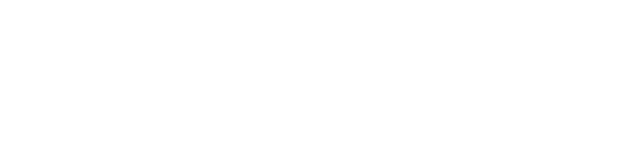
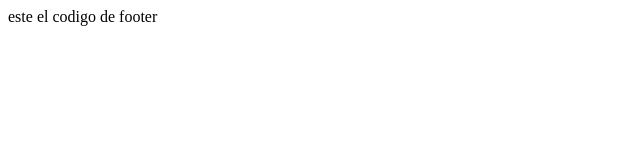
Before and after one commit to EnithPeralta/Git-Frond, a plain HTML site: page index.html in a window 1280 px wide. Shown: the whole page, without its empty margins (0-640 px from the left). Drawn offline with Linux system fonts and the light colour scheme.

Commit message:
Identificador de footer

```diff
--- a/index.html
+++ b/index.html
@@ -13,7 +13,7 @@
     <div class="continer">
     </div>
     <footer>
-
+        este el codigo de footer
     </footer>
 </body>
 </html>
```
